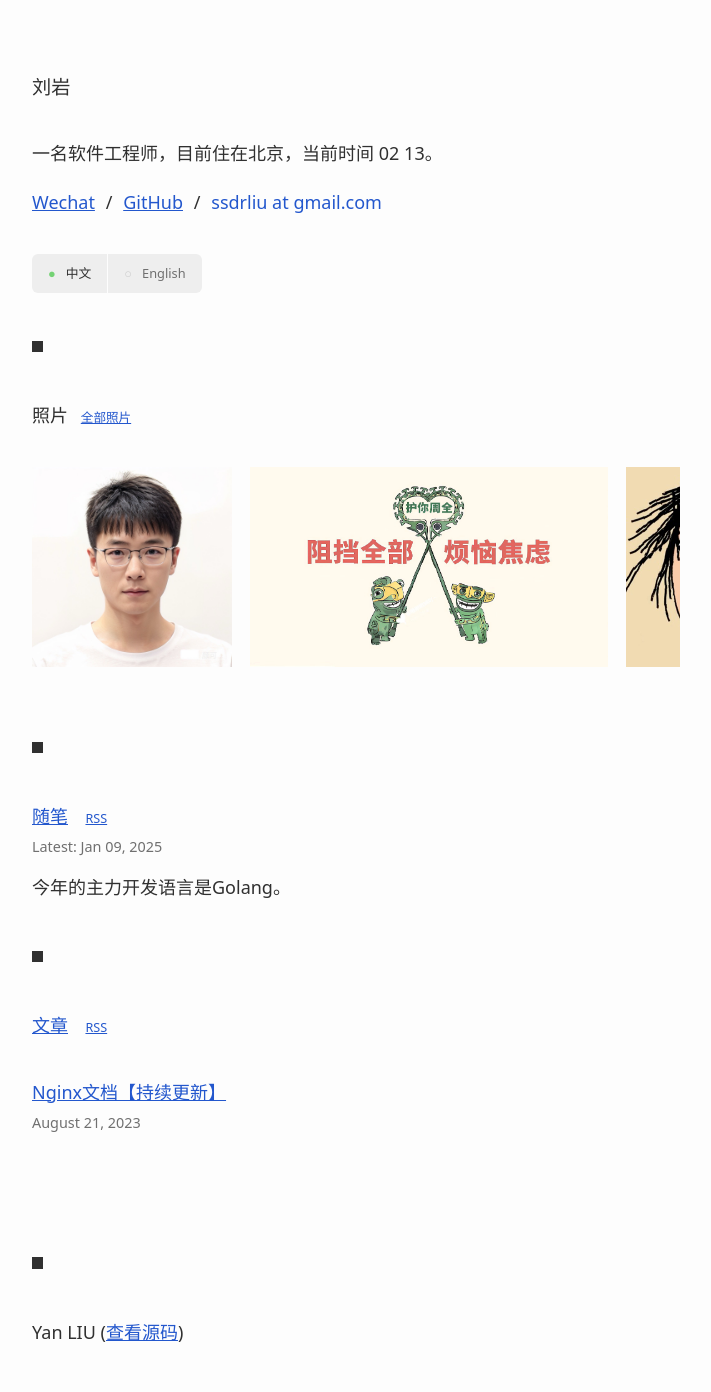
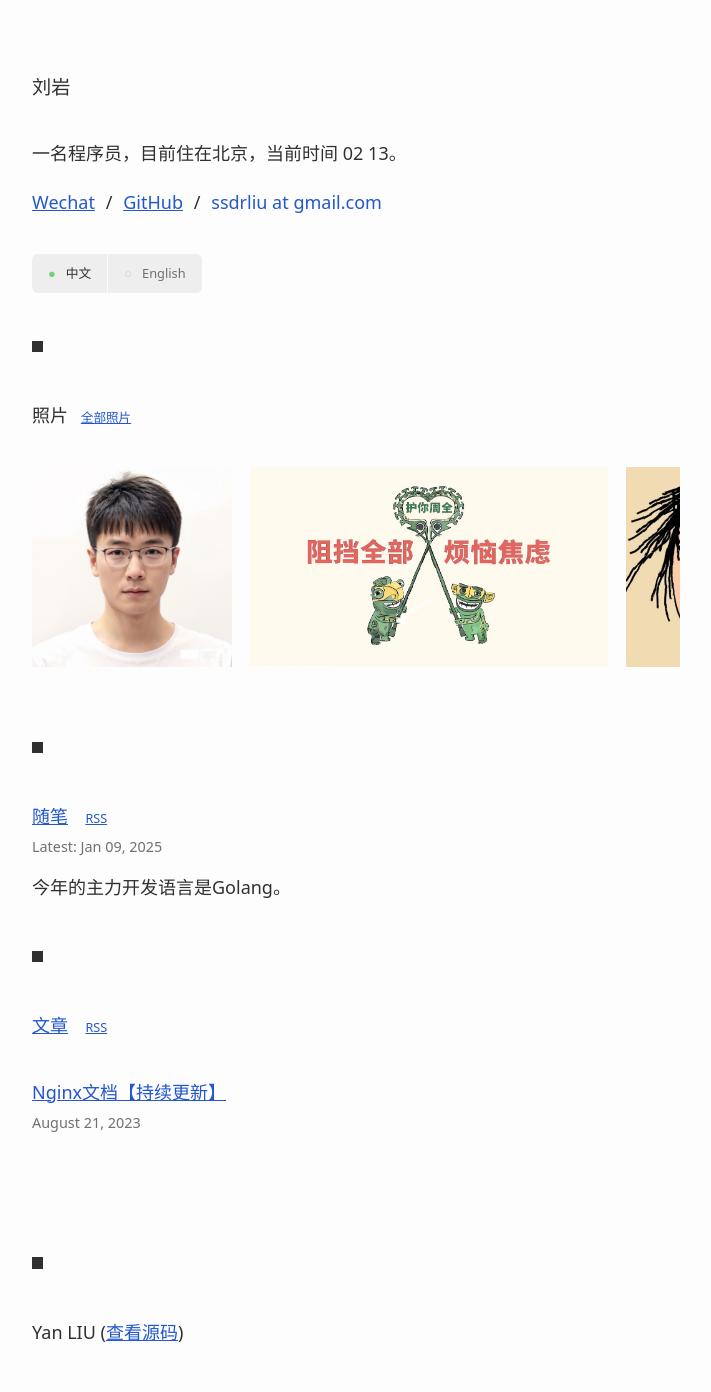
Before and after one commit to ssdr/site, a Jekyll site: the page built from index-zh-CN.html, in a window 1280 px wide. Shown: the whole page, without its empty margins (284-995 px from the left). Built offline with Jekyll 4.4.1, drawn with Linux system fonts in a browser that asks for light colours.

Commit message:
更新 index-zh-CN.html

```diff
--- a/index-zh-CN.html
+++ b/index-zh-CN.html
@@ -6,7 +6,7 @@ root: true
 ---
 
 <p>
-  一名软件工程师，目前住在北京，<span class="time" data-timestamp-text="当前时间 {time}。"></span>
+  一名程序员，目前住在北京，<span class="time" data-timestamp-text="当前时间 {time}。"></span>
 </p>
 
 <nav aria-label="Social links">
```
